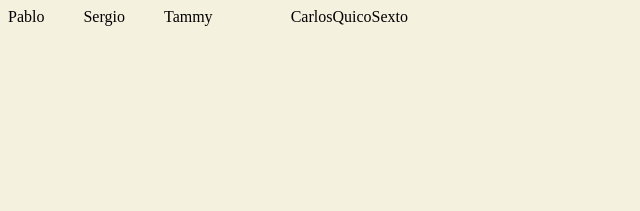
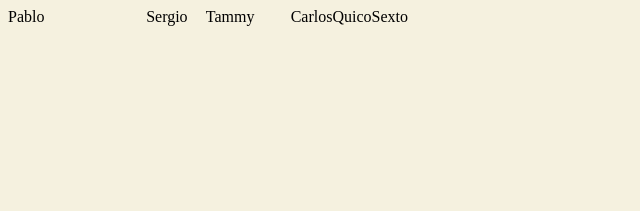
Before and after one commit to agespinosa/hjc, a plain HTML site: page Seccion14FlexBox/index.html in a window 1280 px wide. Shown: the whole page, without its empty margins (0-640 px from the left). Drawn offline with Linux system fonts and the light colour scheme.

Commit message:
Flex basic y flex

```diff
--- a/Seccion14FlexBox/main.css
+++ b/Seccion14FlexBox/main.css
@@ -11,7 +11,9 @@ body{
 
 }
 .primero{
-    flex-grow: 1;
+    /* flex-grow: 1;
+    flex-basis: 120px; */
+    flex: 1 120px;
 }
 .tercero{
     flex-grow: 2;
```
